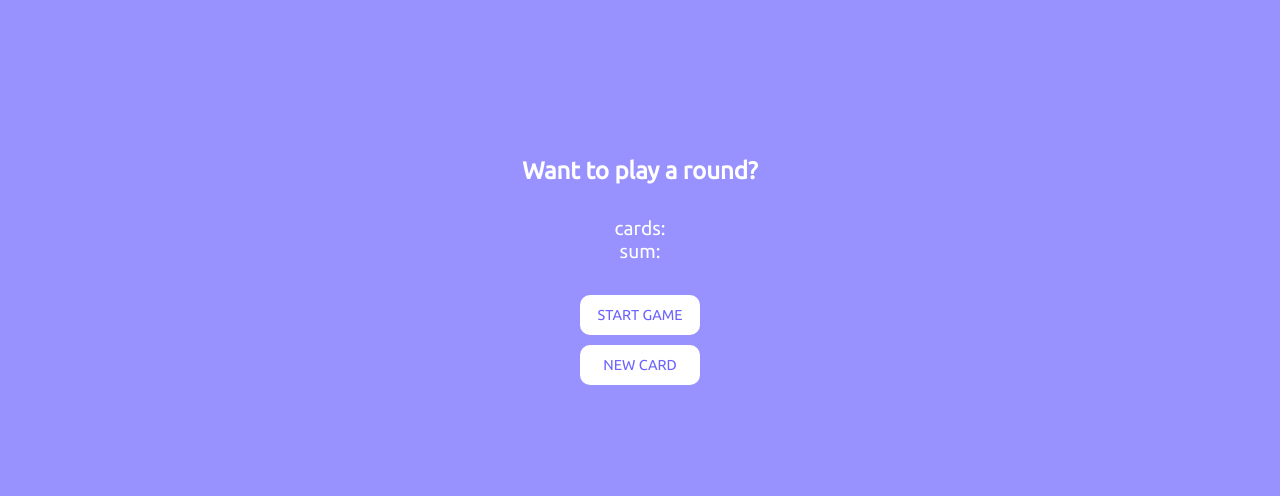
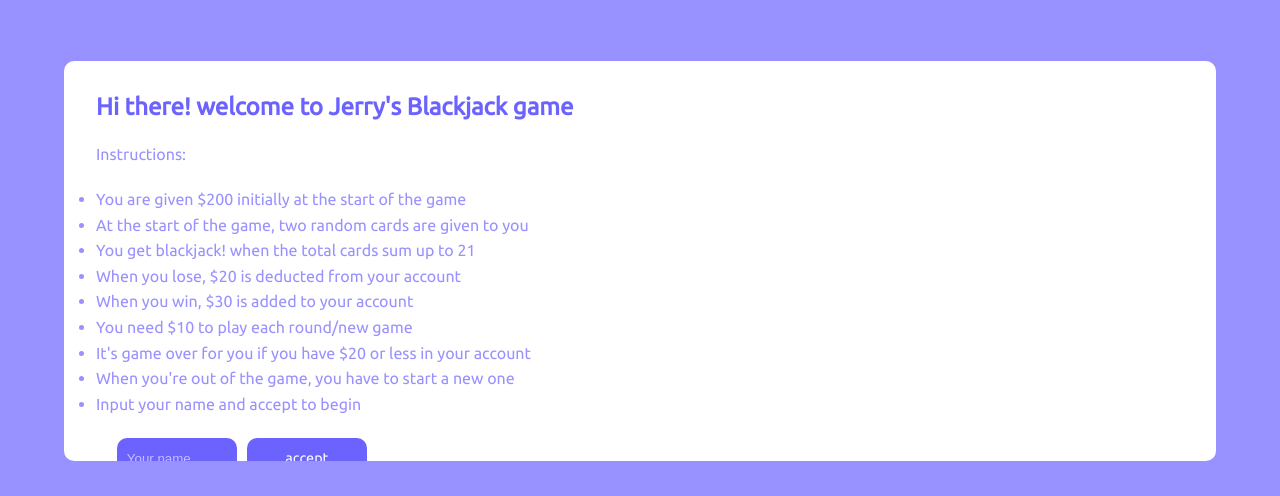
Before and after one commit to JerryJeager/Blackjack, a plain HTML site: page index.html in a window 1280 px wide. Shown: the part 72-568 px from the top of the page. Drawn offline with Linux system fonts and the light colour scheme.

Commit message:
customized blackjack game

```diff
--- a/index.html
+++ b/index.html
@@ -13,6 +13,29 @@
         <h1>Blackjack</h1>
         <i class="fa-solid fa-diamond"></i>
     </header>
+    <section class="rules">
+        <h2>Hi there! welcome to Jerry's Blackjack game</h2>
+        <p>Instructions:</p>
+        <ul>
+            <li>You are given $200 initially at the start of the game</li>
+            <li>At the start of the game, two random cards are given to you</li>
+            <li>You get blackjack! when the total cards sum up to 21</li>
+            <li>When you lose, $20 is deducted from your account</li>
+            <li>When you win, $30 is added to your account</li>
+            <li>You need $10 to play each round/new game</li>
+            <li>It's game over for you if you have $20 or less in your account</li>
+            <li>When you're out of the game, you have to start a new one</li>
+            <li>Input your name and accept to begin</li>
+        </ul>
+
+        <div class="name-accept">
+            <input type="text" required placeholder="Your name">
+            <button class="accept-btn">accept</button>
+        </div>
+
+        <p class="rich-flex">21, can you do some' for me? Can you hit a lil' rich flex for me?</p>
+
+    </section>
     <section class="blackjack-game">
         <div class="game-status">
             <h2 class="status-info">Want to play a round?</h2>
@@ -25,6 +48,9 @@
             <button class="start-btn">START GAME</button>
             <button class="new-btn">NEW CARD</button>
         </div>
+        <div class="money">
+            <p class="name">Jerry: $200</p>
+        </div>
     </section>
     <script src="script.js"></script>
 </body>
--- a/script.js
+++ b/script.js
@@ -3,12 +3,18 @@ const newBtn = document.querySelector(".new-btn")
 const statusInfo = document.querySelector(".status-info")
 const cards = document.querySelector(".cards")
 const sum = document.querySelector(".sum")
+const acceptBtn = document.querySelector(".accept-btn")
+const nameMoneyStatus = document.querySelector(".name")
+const name = document.querySelector("input")
+const intro = document.querySelector(".rules")
 let blackJack = false
 let firstCard = 0
 let secondCard = 0
 let totalArr = []
 let totalNum = 0
 let newCard = 0
+let money = 200
+let newName = ''
 
 function generateRandomNumber(){
     return Math.floor(Math.random() * 13) + 1
@@ -25,6 +31,8 @@ function startGame(){
     totalArr.push(secondCard)
     totalNum = totalArr.reduce((a, b) => a + b)
     sum.textContent = `sum: ${totalNum} `
+    money = money - 10
+    nameMoneyStatus.textContent = `${newName}: ${money}`
     confirmBlackJack()
 
 }
@@ -40,14 +48,36 @@ function drawNewCard(){
 
 startBtn.addEventListener("click", startGame)
 
+acceptBtn.addEventListener("click", () => {
+    if(!name.value){
+        newName = "Player1"
+    }else{
+        newName = name.value
+    }
+    nameMoneyStatus.textContent = `${newName}: $200`
+    intro.style.display = "none"
+})
+
 function confirmBlackJack(){
     if(totalNum <= 20){
         statusInfo.textContent = `Do you want to draw a new card`
     }else if(totalNum > 21){
         statusInfo.textContent = "you're out of the game"
         newBtn.removeEventListener("click", drawNewCard)
+        money = money - 20
+        nameMoneyStatus.textContent = `${newName}: ${money}`
     }else{
         statusInfo.textContent = "you've got blackjack"
         newBtn.removeEventListener("click", drawNewCard)
+        money = money + 30
+        nameMoneyStatus.textContent = `${newName}: ${money}`
     }
 }
+
+function endGame(){
+    if(money <= 20){
+        statusInfo.textContent = "Game over! you lose"
+        newBtn.removeEventListener("click", drawNewCard)
+        startBtn.removeEventListener("click", startGame)
+    }
+}
--- a/styles.css
+++ b/styles.css
@@ -22,6 +22,57 @@ header{
 .fa-diamond{
     align-self: center;
     margin-left: 5px;
+}
+.rules {
+    position: fixed;
+    margin: 2rem auto;
+    left: 5%;
+    height: 400px;
+    width: 90%;
+    background: white;
+    border-radius: 10px;
+    overflow: scroll;
+    padding: 2em;
+}
+.rules h2{
+    color: #6C63FF;
+}
+.rules h2 + p{
+    margin-top: 1.5rem;
+    color:rgba(108, 99, 255, .7)
+}
+ul{
+    margin-top: 1.5rem;
+}
+li{
+    color:rgba(108, 99, 255, .7);
+    line-height: 1.6;
+}
+.name-accept{
+    margin: 1.3rem;
+    display: flex;
+}
+input{
+    width: 120px;
+    height: 40px;
+    border-radius: 10px;
+    border: none;
+    background: #6C63FF;
+    caret-color: red;
+    padding-left: 10px;
+    color: white;
+}
+input::placeholder{
+    color: rgba(255, 255, 255, .6);
+}
+.accept-btn{
+    background: #6C63FF;
+    color: white;
+    margin-left: 10px;
+}
+.rich-flex{
+    color:rgba(108, 99, 255, .7);
+    text-align: center;
 }
 .blackjack-game{
     color: white;
@@ -53,3 +104,6 @@ button{
     font-weight: 500;
     font-size: .9rem;
 }
+.money{
+    margin-top: 2rem;
+}
```
